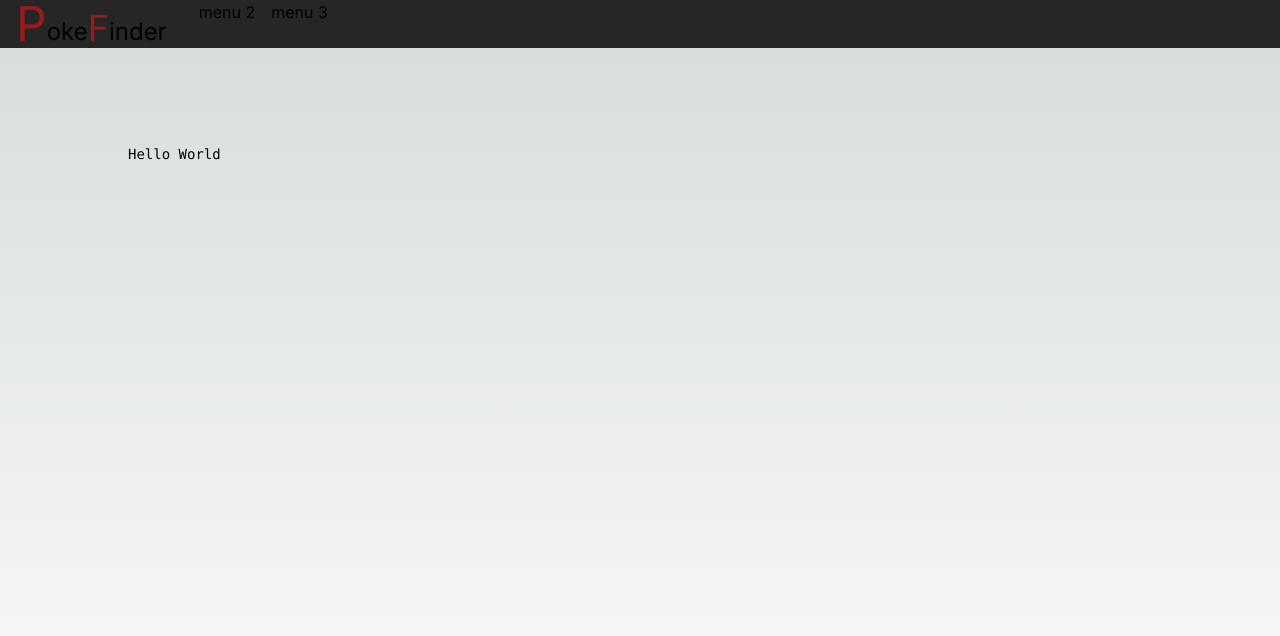
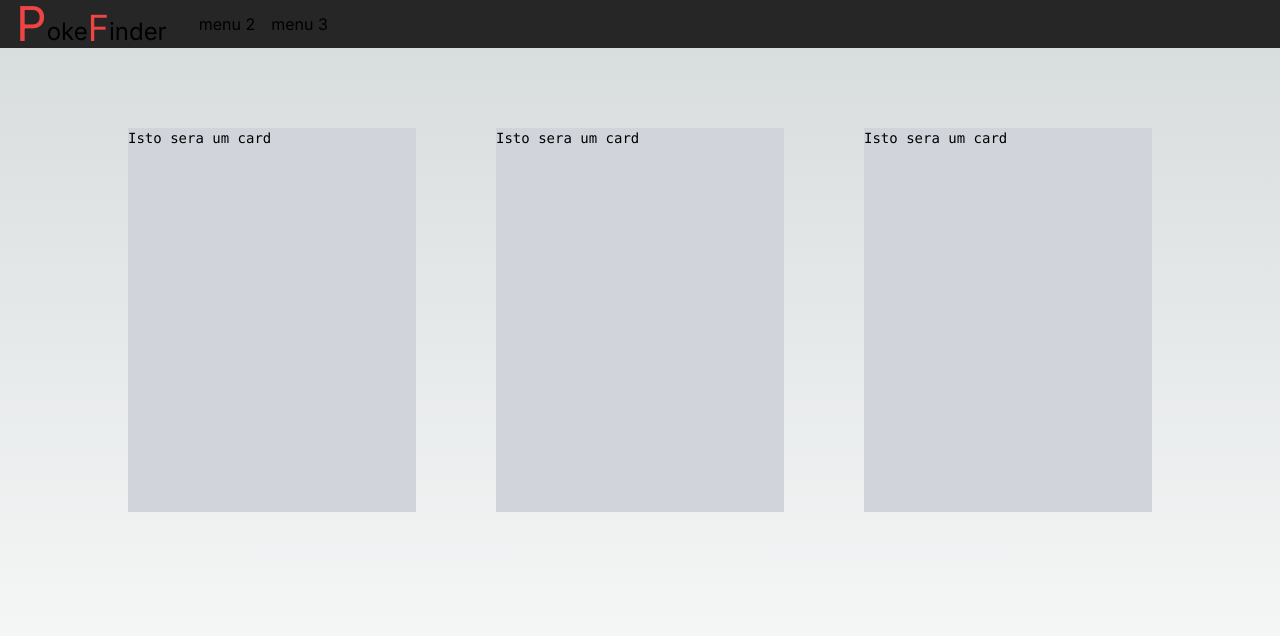
Before and after one commit to EricoCalasans/PokeFinder, a Next.js app in the folder poke_finder/: page / in a window 1280 px wide. Shown: the top 636 px of the page. Built offline with nearby package versions, Linux system fonts and the light colour scheme.

Commit message:
inclusao da base do card

```diff
--- /dev/null
+++ b/poke_finder/src/app/components/cards/pokeCard.tsx
@@ -0,0 +1,9 @@
+import React from "react";
+
+export const PokeCard = () => {
+    return (
+        <div className="bg-gray-300 w-72 h-96">
+            Isto sera um card
+        </div>
+    )
+}
--- /dev/null
+++ b/poke_finder/src/app/components/index.tsx
@@ -0,0 +1 @@
+export {PokeCard} from "./cards/pokeCard"
--- a/poke_finder/src/app/ui/navBar.tsx
+++ b/poke_finder/src/app/components/ui/navBar.tsx
@@ -10,15 +10,17 @@ export function NavBar() {
         <div className='bg-neutral-800 h-12'>
             <div className=" flex flex-nowrap w-100 space-x-4">
                 <div className='flex flex-nowrap px-4 text-2xl'>
-                    <div className='text-5xl text-red-800'>P</div>
+                    <div className='text-5xl text-red-500'>P</div>
                     <div className=' flex flex-nowrap pt-2'>
                         <div className='pt-2'>oke</div>
-                        <div className='text-4xl text-red-800'>F</div>
+                        <div className='text-4xl text-red-500'>F</div>
                         <div className='pt-2 '>inder</div>
                     </div>
                 </div>
-                <div>menu 2</div>
-                <div>menu 3</div>
+                <div className='flex flex-nowrap space-x-4 items-center'>
+                    <div>menu 2</div>
+                    <div>menu 3</div>
+                </div>
             </div>
         </div>
     )
--- a/poke_finder/src/app/layout.tsx
+++ b/poke_finder/src/app/layout.tsx
@@ -1,7 +1,7 @@
 import type { Metadata } from "next";
 import { Inter } from "next/font/google";
 import "./globals.css";
-import { NavBar } from "./ui/navBar";
+import { NavBar } from "./components/ui/navBar";
 
 const inter = Inter({ subsets: ["latin"] });
 
--- a/poke_finder/src/app/page.tsx
+++ b/poke_finder/src/app/page.tsx
@@ -1,10 +1,13 @@
 import Image from "next/image";
+import { PokeCard } from "./components";
 
 export default function Home() {
   return (
-    <main className="flex min-h-screen flex-col items-center justify-between p-24">
-      <div className="z-10 w-full max-w-5xl items-center justify-between font-mono text-sm lg:flex">
-        Hello World
+    <main className="flex min-h-screen flex-col items-center justify-between p-10 py-20">
+      <div className="z-10 w-full max-w-5xl items-center justify-between font-mono text-sm lg:flex space-x-8">
+        <PokeCard/ >
+        <PokeCard/ >
+        <PokeCard/ >
       </div>
     </main>
   );
```
